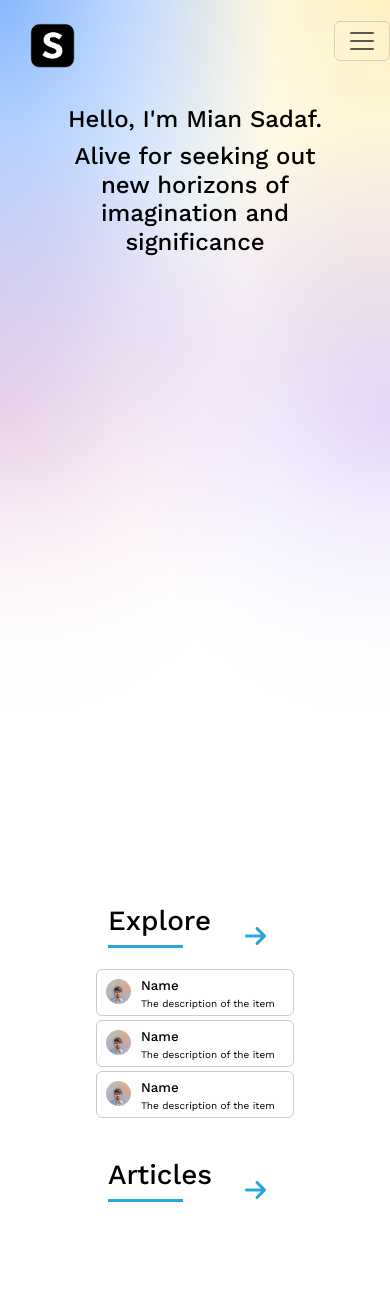
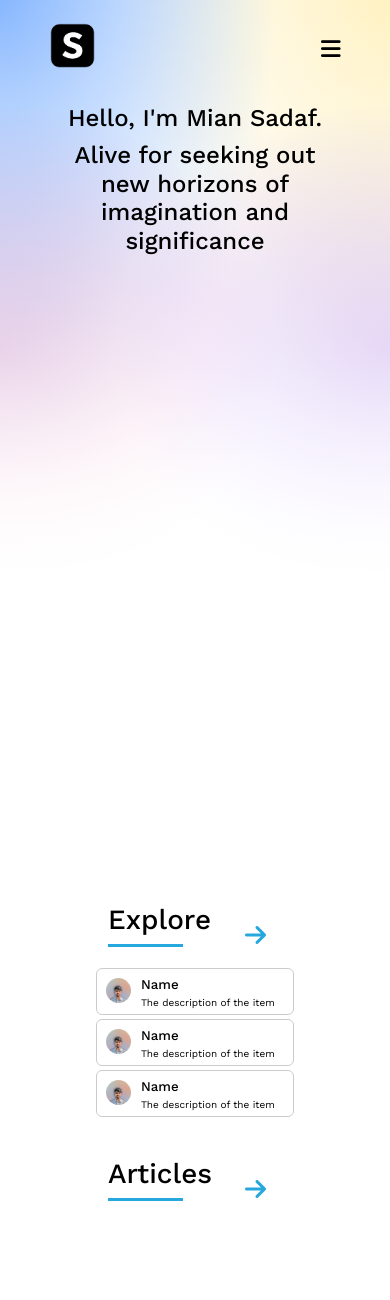
Before and after one commit to Miansadafali/mian-sadaf, a Django app: page / in a window 390 px wide. Shown: the top 1300 px of the page. Run offline with Django 4.2, Linux system fonts and the light colour scheme; data that the repository does not hold is empty; some libraries are stand-ins or nearby versions.

Commit message:
changes in navbar and fix the issue of hamburger menu button...

```diff
--- a/My_Site/settings.py
+++ b/My_Site/settings.py
@@ -79,7 +79,7 @@ WSGI_APPLICATION = 'My_Site.wsgi.application'
 
 DATABASES = {
     'default': {
-        'ENGINE': 'django.db.backends.postgresql',
+        'ENGINE': 'django.db.backends.sqlite3',
         'NAME': BASE_DIR / 'db.sqlite3',
     }
 }
--- a/static/css/main.css
+++ b/static/css/main.css
@@ -5,15 +5,6 @@
     --ShadeBackground-color: 248, 249, 250;
     --border-color : 204,204,204;
 }
-
-.dark-mode{
-    --background-color: 0,0,0;
-    --text-color: 255,255,255;
-    --ShadeBackground-color: 15,14,13;
-    --border-color: rgb(102,102,102);
-}
-
-
 
 html{
     margin: 0;
@@ -25,11 +16,22 @@ html{
 body{
     background: linear-gradient(180deg, rgba(var(--background-color), 0.01), rgba(var(--background-color),1) 85%),radial-gradient(ellipse at top left, rgba(13,110,253, 0.5), transparent 50%),radial-gradient(ellipse at top right, rgba(255,228,132, 0.5), transparent 50%),radial-gradient(ellipse at center right, rgba(112.520718,44.062154,249.437846, 0.5), transparent 50%),radial-gradient(ellipse at center left, rgba(214,51,132, 0.5), transparent 50%)!important;
     background-repeat: no-repeat !important;
-    background-size: 100% 100vh!important;
+    background-size: 100% 700px!important;
     font-family: 'Work Sans', sans-serif!important;
     background-color: rgb(var(--background-color))!important;
     color: rgb(var(--text-color));
 }
+
+body.dark-mode{
+    --background-color: 0,0,0;
+    --text-color: 255,255,255;
+    --ShadeBackground-color: 15,14,13;
+    --border-color: rgb(102,102,102);
+}
+
+
+
+
 
 .card{
     background-color: transparent!important;
@@ -43,13 +45,39 @@ body{
 }
 
     /* navbar */
+.navbar-placeholder{
+    height: 80px;
+}
 
+.navbar-background{
+    background-color: rgb(var(--text-color))!important;
+}
+
+.navbar{
+    position: fixed;
+    top: 0;
+    width: 100vw;
+    z-index: 10;
+    transition: background 0.4s ease-in-out;
+}
+
+.navbar-brand{
+    z-index: 20;
+    display: flex;
+    align-items: center;
+}
 .navbar-brand img{
     width: 75px;
-    margin-top: 20px;
     padding-left: 30px;
+    margin-left: 5vw
 
 }
+
+.navbar-navigations{
+    margin-right:5vw;
+    height: fit-content;
+}
+
 .nav-link{
     cursor: pointer;
     margin: 10px;
@@ -66,7 +94,36 @@ body{
     transform: scale(1.03);
 }
 
-.theme-btn {
+
+.hamburger{
+    position: absolute;
+    right: 0;
+    margin-top: 20px;
+    margin-right: 5vw;
+    padding:30px;
+    color: black;
+    cursor: pointer;
+    transition: all 0.2s ease-in-out;
+    display: none;
+    text-decoration: none;
+    z-index: 20;
+}
+
+.hamburger #menu-icon{
+    font-size: 1.4rem;
+    color: rgb(var(--text-color));
+}
+
+.hamburger #close-icon{
+    font-size: 1.8rem;
+    color: rgb(var(--text-color));
+}
+
+.hamburger:hover{
+    transform: scale(1.05);
+}
+
+.theme-btn{
     display: inline-block;
     rotate: 225deg;
     transition: transform 0.3s ease;
@@ -107,7 +164,7 @@ body{
 }
 
 
-@media (max-width: 768px) {
+@media (max-width: 1000px) {
     .navbar-brand img{
         margin-top: 10px;
         width: 75px;
@@ -118,4 +175,47 @@ body{
     .subscribe-section{
         padding: 20px;
     }
+
+    .hamburger{
+        display: block;
+    }
+
+    #close-icon{
+        display: none;
+    }
+
+    .navbar-navigations{
+        background-color: rgb(var(--background-color))!important;
+        position: fixed!important;
+        top: 0;
+        right:0;
+        width: 100vw;
+        height: 0vh;
+        padding: 0;
+        margin: 0%;
+        display: flex;
+        flex-direction: column!important;
+        align-items: center;
+        justify-content: space-evenly;
+        transition: all 0.2s ease-in-out;
+        overflow: hidden;
+        z-index: 15;
+    }
+
+
+    .navbar-navigations::before{
+        content: '';
+        padding-top: 60px;
+    }
+
+    .nav-link{
+        color: rgb(var(--text-color));
+
+    }
+
+    .nav-link:hover{
+        color: rgba(var(--text-color),0.8);
+    }
+
+
 }
--- /dev/null
+++ b/static/js/main.js
@@ -0,0 +1,49 @@
+var menu_icon = document.getElementsByClassName("hamburger");
+var menu_icon = document.getElementById("menu-icon");
+var close_icon = document.getElementById("close-icon");
+var navbar = document.getElementById("navbar-toggle");
+
+menu_icon.addEventListener("click", function(){
+    menu_icon.style.display = "none";
+    close_icon.style.display = "block";
+    navbar.style.height = "50vh";
+});
+
+close_icon.addEventListener("click", function(){
+    menu_icon.style.display = "block";
+    close_icon.style.display = "none";
+    navbar.style.height = "0vh";
+});
+
+
+//navbar on scroll background
+
+window.addEventListener('scroll', function () {
+    const header = document.getElementById('navbar');
+    if (window.scrollY > 15) { // Adjust the scroll value as needed
+        header.style.background = 'rgb(var(--background-color))';
+    } else {
+        header.style.background = 'transparent';
+    }
+});
+
+
+
+// dark mode
+
+const body = document.querySelector('body');
+const toggle = document.getElementById('background-btn');
+
+let getMode = localStorage.getItem('mode');
+console.log(getMode);
+if(getMode && getMode === "dark"){
+    body.classList.add('dark-mode');
+}
+
+toggle.addEventListener('click', () => {
+    body.classList.toggle('dark-mode');
+    if(!body.classList.contains('dark-mode')){
+        return localStorage.setItem('mode', 'light');
+    }
+    return localStorage.setItem('mode', 'dark');
+});
--- a/templates/includes/navbar.html
+++ b/templates/includes/navbar.html
@@ -1,13 +1,11 @@
 {% load static %}
 
-<nav class="navbar navbar-expand-lg container ">
+<div class="navbar-placeholder"></div>
+<nav class="navbar navbar-expand-lg " id="navbar">
     <a class="navbar-brand" href="/"><img id="logoImg" src="{% static 'img/logo2.png'%}" alt="Logo"></a>
-    <button class="navbar-toggler" type="button" data-toggle="collapse" data-target="#navbarNav" aria-controls="navbarNav" aria-expanded="false" aria-label="Toggle navigation">
-      <span class="navbar-toggler-icon"></span>
-    </button>
-    <div class="collapse navbar-collapse justify-content-end" id="navbarNav">
-      <ul class="navbar-nav">
-        <li class="nav-item active">
+    <div class="navbar-collapse justify-content-end">
+      <ul class="navbar-nav navbar-navigations" id="navbar-toggle">
+        <li class="nav-item">
           <a class="nav-link" href="{% url 'explore' %}">Explore</a>
         </li>
         <li class="nav-item ml-auto">
@@ -20,9 +18,12 @@
           <a class="nav-link" href="{% url 'contact' %}">Contact</a>
         </li>
         <li class="nav-item">
-          <i id="background-btn" class="theme-btn fa-solid fa-circle-half-stroke nav-link"></i>
-
+          <i id="background-btn" class="toggle-theme fa-solid fa-circle-half-stroke nav-link"></i>
         </li>
       </ul>
     </div>
+    <a class="hamburger">
+        <i class="fa fa-bars" id="menu-icon"></i>
+        <i class="fa fa-times " id="close-icon"></i>
+      </a>
   </nav>
--- a/templates/main.html
+++ b/templates/main.html
@@ -15,7 +15,8 @@
     <link rel="preconnect" href="https://fonts.googleapis.com">
     <link rel="preconnect" href="https://fonts.gstatic.com" crossorigin>
     <link href="https://fonts.googleapis.com/css2?family=Work+Sans:wght@300;400;500;600;700&display=swap" rel="stylesheet">
-
+    <script src="https://cdn.jsdelivr.net/npm/bootstrap@5.3.2/dist/js/bootstrap.bundle.min.js" integrity="sha384-C6RzsynM9kWDrMNeT87bh95OGNyZPhcTNXj1NW7RuBCsyN/o0jlpcV8Qyq46cDfL" crossorigin="anonymous"></script>
+    <script src="https://cdn.jsdelivr.net/npm/bootstrap@5.3.1/dist/js/bootstrap.bundle.min.js" integrity="sha384-HwwvtgBNo3bZJJLYd8oVXjrBZt8cqVSpeBNS5n7C8IVInixGAoxmnlMuBnhbgrkm" crossorigin="anonymous"></script>
 
     {% block header_items %}
 
@@ -30,54 +31,10 @@
 
     {% endblock content %}
 
-    <script src="https://cdn.jsdelivr.net/npm/bootstrap@5.3.1/dist/js/bootstrap.bundle.min.js" integrity="sha384-HwwvtgBNo3bZJJLYd8oVXjrBZt8cqVSpeBNS5n7C8IVInixGAoxmnlMuBnhbgrkm" crossorigin="anonymous"></script>
+
     <script src="https://kit.fontawesome.com/5a6b718937.js" crossorigin="anonymous"></script>
 
-    <script>
-      const body = document.body;
-      const btn = document.querySelector('.theme-btn');
-      const logoImg = document.querySelector('#logoImg');
 
-      // Check dark mode preference
-      const isDarkMode = localStorage.getItem('darkMode') === 'true';
-
-      // Set initial UI state
-      body.classList[isDarkMode ? 'add' : 'remove']('dark-mode');
-      btn.classList[isDarkMode ? 'add' : 'remove']('flipped');
-      //logoImg.src = isDarkMode ? '/static/img/logo.png' : '/static/img/logo2.png';
-
-
-      document.addEventListener('DOMContentLoaded', () => {
-
-        // Get saved preference
-        const isDarkMode = localStorage.getItem('darkMode') === 'true';
-
-        // Set UI based on preference
-        body.classList[isDarkMode ? 'add' : 'remove']('dark-mode');
-        // etc...
-
-      });
-
-      // Show content after initial render
-      body.style.visibility = 'visible';
-
-      // Toggle dark mode function
-      function toggleDarkMode() {
-        body.classList.toggle('dark-mode');
-        btn.classList.toggle('flipped');
-
-        // Toggle logo image
-        isDarkMode = !isDarkMode;
-        //logoImg.src = isDarkMode ? '/static/img/logo.png' : '/static/img/logo2.png';
-
-        // Save preference
-        localStorage.setItem('darkMode', isDarkMode);
-      }
-
-      // Attach event listener
-      btn.addEventListener('click', toggleDarkMode);
-
-
-    </script>
+    <script src="{% static "js/main.js" %}"></script>
 </body>
 </html>
```
Also changed, not shown: My_Site/deployment.py (line endings or trailing spaces).
